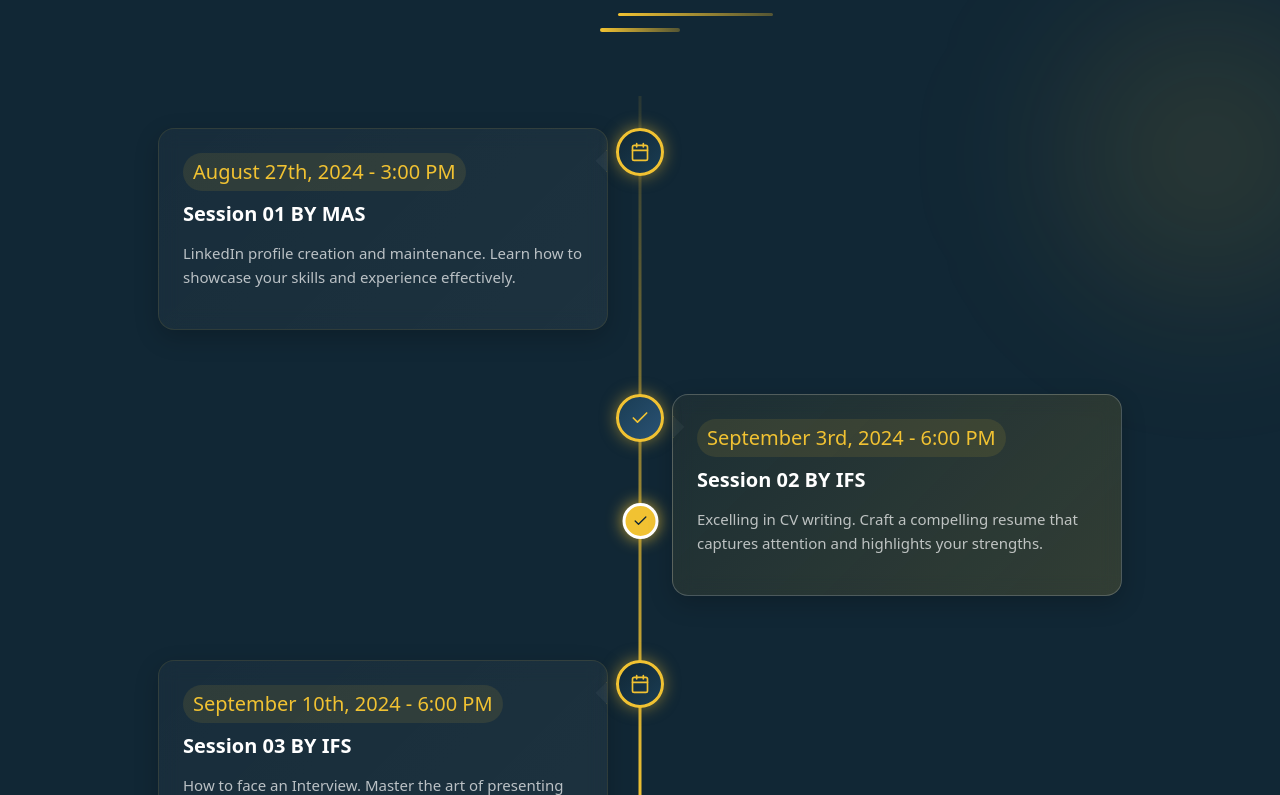
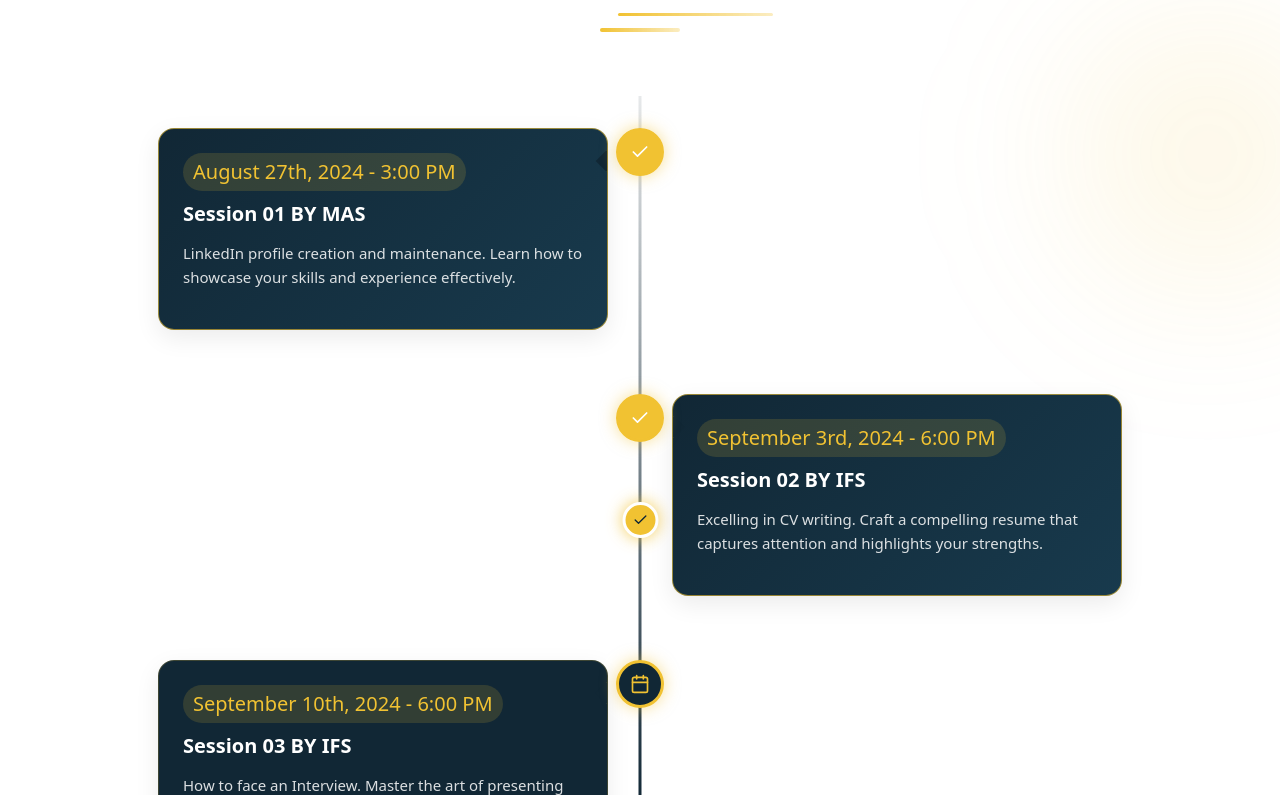
Before and after one commit to NesanduGMS/Rise-Up-Mora, a React (Vite) app: page / in a window 1280 px wide. Shown: the part 1845-2640 px from the top of the page. Built offline with nearby package versions, Linux system fonts and the light colour scheme.

Commit message:
timeline

```diff
--- a/src/components/Timeline.tsx
+++ b/src/components/Timeline.tsx
@@ -70,15 +70,15 @@ const TimelineEvent = ({ date, title, description, index, isCompleted, isActive
       <div className="timeline-connector">
         <div
           ref={dotRef}
-          className={`timeline-dot ${showCheck ? 'completed' : ''}`}
+          className={`timeline-dot ${isCompleted && showCheck ? 'completed' : ''}`}
         >
-          {showCheck ?
+          {isCompleted && showCheck ?
             <Check size={20} className="timeline-icon" /> :
             <Calendar size={20} className="timeline-icon" />
           }
         </div>
       </div>
-      <div className={`timeline-card ${showCheck ? 'completed' : ''}`}>
+      <div className={`timeline-card ${isCompleted && showCheck ? 'completed' : ''}`}>
         <div className="timeline-date">{date}</div>
         <h3 className="timeline-title">{title}</h3>
         <p className="timeline-description">{description}</p>
@@ -95,6 +95,7 @@ const Timeline = () => {
   const [activeEventIndex, setActiveEventIndex] = useState<number>(-1);
   const [isVisible, setIsVisible] = useState<boolean>(false);
   const [progress, setProgress] = useState<number>(0);
+  const [animationTriggered, setAnimationTriggered] = useState<boolean>(false);
 
   const events = [
     {
@@ -140,42 +141,63 @@ const Timeline = () => {
       const rect = timelineRef.current.getBoundingClientRect();
       const triggerPoint = window.innerHeight * 0.8;
 
+      // Check if timeline is in viewport
       const isInViewport = rect.top < triggerPoint;
 
-      if (isInViewport && !isVisible) {
+      if (isInViewport && (!isVisible || !animationTriggered)) {
         setIsVisible(true);
 
+        // Reset progress indicator to top position first
         if (progressIndicatorRef.current) {
           progressIndicatorRef.current.style.top = '0%';
 
+          // Wait a bit before triggering the animation
           setTimeout(() => {
+            if (!animationTriggered) {
+              setAnimationTriggered(true);
+
+              // Calculate the correct final position based on completed events
               if (completedEvents > 0 && events.length > 0) {
                 const eventPositionPercentage = (completedEvents - 0.5) / events.length * 100;
                 progressIndicatorRef.current.style.setProperty('--completed-percent', (eventPositionPercentage / 100).toString());
               } else {
                 progressIndicatorRef.current.style.setProperty('--completed-percent', '0');
               }
+
+              // Add animation class to trigger the slide down effect
               progressIndicatorRef.current.classList.add('animate-slide-down');
+
+              // Start checking active events after a short delay
+              setTimeout(() => {
+                for (let i = 0; i < completedEvents; i++) {
+                  setTimeout(() => {
+                    setActiveEventIndex(i);
+                  }, i * 600); // Stagger the activation of each event
+                }
+              }, 300);
+            }
           }, 300);
         }
       } else if (!isInViewport && isVisible) {
         setIsVisible(false);
+        setAnimationTriggered(false);
         if (progressIndicatorRef.current) {
           progressIndicatorRef.current.classList.remove('animate-slide-down');
         }
+        setActiveEventIndex(-1);
       }
     };
 
-
+    // Check on load/refresh in case the timeline is already visible
     checkVisibility();
 
     window.addEventListener('scroll', checkVisibility);
     return () => window.removeEventListener('scroll', checkVisibility);
-  }, [isVisible, completedEvents, events.length]);
+  }, [isVisible, completedEvents, events.length, animationTriggered]);
 
   useEffect(() => {
     const updateProgressIndicator = () => {
-      if (!timelineRef.current || !progressIndicatorRef.current || !trackRef.current) return;
+      if (!timelineRef.current || !progressIndicatorRef.current || !trackRef.current || animationTriggered) return;
 
       const timelineRect = timelineRef.current.getBoundingClientRect();
       const trackRect = trackRef.current.getBoundingClientRect();
@@ -214,31 +236,23 @@ const Timeline = () => {
 
       // Update the progress state
       setProgress(finalProgress);
-
-      // Set the active event index - THIS IS KEY FOR THE ICON TRANSITIONS
-      // Only trigger icon transitions for events that are both in view AND completed
-      if (currentEventIndex !== activeEventIndex &&
-          currentEventIndex >= 0 &&
-          currentEventIndex < completedEvents) {
-        setActiveEventIndex(currentEventIndex);
-      }
     };
 
-
+    // Only run the scroll-based update if animation hasn't been triggered
+    if (!animationTriggered) {
       updateProgressIndicator();
-
 
       window.addEventListener('scroll', updateProgressIndicator);
       return () => window.removeEventListener('scroll', updateProgressIndicator);
-  }, [completedEvents, activeEventIndex, events.length]);
+    }
+  }, [completedEvents, activeEventIndex, events.length, animationTriggered]);
 
 
   useEffect(() => {
-    if (progressIndicatorRef.current) {
-
+    if (progressIndicatorRef.current && !animationTriggered) {
       progressIndicatorRef.current.style.top = `${progress * 100}%`;
     }
-  }, [progress]);
+  }, [progress, animationTriggered]);
 
 
   const isEventCompleted = (index: number) => {
@@ -285,7 +299,7 @@ const Timeline = () => {
       <style>{`
         .timeline-section {
           padding: 120px 0;
-          background-color: #112735;
+          background-color: #ffffff;
           position: relative;
           overflow: hidden;
         }
@@ -337,7 +351,7 @@ const Timeline = () => {
         .timeline-heading {
           font-size: 36px;
           font-weight: 700;
-          color: #ffffff;
+          color: #112735;
           margin-bottom: 16px;
         }
 
@@ -377,7 +391,7 @@ const Timeline = () => {
           bottom: 0;
           left: 50%;
           width: 3px;
-          background: linear-gradient(to bottom, rgba(241, 194, 50, 0.1), #f1c232, rgba(241, 194, 50, 0.1));
+          background: linear-gradient(to bottom, rgba(17, 39, 53, 0.1), #112735, rgba(17, 39, 53, 0.1));
           transform: translateX(-50%);
         }
 
@@ -455,7 +469,7 @@ const Timeline = () => {
         .timeline-dot {
           width: 48px;
           height: 48px;
-          background: linear-gradient(135deg, #112735, #1a3d54);
+          background: linear-gradient(180deg, #112735, #112735);
           border: 3px solid #f1c232;
           border-radius: 50%;
           display: flex;
@@ -472,7 +486,7 @@ const Timeline = () => {
         }
 
         .timeline-dot.completed {
-          background: linear-gradient(135deg, #1a3d54, #2a5274);
+          background: linear-gradient(135deg, #f1c232, #f1c232);
           border-color: #f1c232;
         }
 
@@ -482,7 +496,7 @@ const Timeline = () => {
         }
 
         .timeline-dot.completed .timeline-icon {
-          color: #f1c232;
+          color: #ffffff;
         }
 
         .icon-transition .timeline-icon {
@@ -509,29 +523,34 @@ const Timeline = () => {
 
         .timeline-card {
           max-width: 450px;
-          background: linear-gradient(135deg, rgba(255, 255, 255, 0.03), rgba(255, 255, 255, 0.05));
-          backdrop-filter: blur(10px);
-          border: 1px solid rgba(241, 194, 50, 0.1);
+          background: #112735;
+          border: 1px solid rgba(241, 194, 50, 0.2);
           border-radius: 16px;
           padding: 24px;
-          box-shadow: 0 8px 24px rgba(0, 0, 0, 0.2);
+          box-shadow: 0 8px 24px rgba(0, 0, 0, 0.08);
           transition: all 0.3s ease;
           position: relative;
           overflow: hidden;
         }
 
         .timeline-card.completed {
-          border: 1px solid rgba(255, 255, 255, 0.2);
-          background: linear-gradient(135deg, rgba(241, 194, 50, 0.05), rgba(241, 194, 50, 0.15));
+          border: 1px solid rgba(241, 194, 50, 0.6);
+          background: linear-gradient(135deg, #112735, #183a4d);
         }
 
         .timeline-card::before {
           content: '';
           position: absolute;
           inset: 0;
-          background: radial-gradient(circle at 0% 0%, rgba(241, 194, 50, 0.15), transparent 70%);
+          background: radial-gradient(circle at 0% 0%, rgba(241, 194, 50, 0.2), transparent 70%);
           opacity: 0;
           transition: opacity 0.5s ease;
+        }
+
+        .timeline-card:hover {
+          transform: translateY(-5px);
+          box-shadow: 0 12px 28px rgba(0, 0, 0, 0.15);
+          border-color: rgba(241, 194, 50, 0.5);
         }
 
         .timeline-card:hover::before {
@@ -546,24 +565,29 @@ const Timeline = () => {
           width: 16px;
           height: 16px;
           transform: rotate(45deg);
-          background: linear-gradient(135deg, rgba(255, 255, 255, 0.03), rgba(255, 255, 255, 0.05));
-          border: 1px solid rgba(241, 194, 50, 0.1);
+          background: #112735;
+          border: 1px solid rgba(241, 194, 50, 0.2);
         }
 
         .timeline-left .timeline-card::after {
           right: -8px;
-          border-right: 1px solid rgba(241, 194, 50, 0.3);
-          border-top: 1px solid rgba(241, 194, 50, 0.3);
+          border-right: 1px solid rgba(241, 194, 50, 0.2);
+          border-top: 1px solid rgba(241, 194, 50, 0.2);
           border-left: 0;
           border-bottom: 0;
         }
 
         .timeline-right .timeline-card::after {
           left: -8px;
-          border-left: 1px solid rgba(241, 194, 50, 0.3);
-          border-bottom: 1px solid rgba(241, 194, 50, 0.3);
+          border-left: 1px solid rgba(241, 194, 50, 0.2);
+          border-bottom: 1px solid rgba(241, 194, 50, 0.2);
           border-right: 0;
           border-top: 0;
+        }
+
+        .timeline-card.completed .timeline-card::after {
+          background: #183a4d;
+          border-color: rgba(241, 194, 50, 0.6);
         }
 
         .timeline-date {
@@ -573,7 +597,7 @@ const Timeline = () => {
           color: #f1c232;
           margin-bottom: 8px;
           padding: 4px 10px;
-          background: rgba(241, 194, 50, 0.1);
+          background: rgba(241, 194, 50, 0.15);
           border-radius: 20px;
         }
 
@@ -587,7 +611,7 @@ const Timeline = () => {
         .timeline-description {
           font-size: 15px;
           line-height: 1.6;
-          color: rgba(255, 255, 255, 0.7);
+          color: rgba(255, 255, 255, 0.85);
           margin-bottom: 16px;
         }
 
@@ -620,7 +644,7 @@ const Timeline = () => {
         .blob-2 {
           width: 350px;
           height: 350px;
-          background: radial-gradient(circle, rgba(17, 39, 53, 0.8) 0%, rgba(17, 39, 53, 0) 70%);
+          background: radial-gradient(circle, rgba(17, 39, 53, 0.08) 0%, rgba(17, 39, 53, 0) 70%);
           bottom: 5%;
           left: -50px;
           animation: float-slow 15s infinite alternate-reverse;
@@ -678,10 +702,11 @@ const Timeline = () => {
           .timeline-left .timeline-card::after,
           .timeline-right .timeline-card::after {
             left: -8px;
-            border-left: 1px solid rgba(241, 194, 50, 0.3);
-            border-bottom: 1px solid rgba(241, 194, 50, 0.3);
+            border-left: 1px solid rgba(241, 194, 50, 0.2);
+            border-bottom: 1px solid rgba(241, 194, 50, 0.2);
             border-right: 0;
             border-top: 0;
+            background: #112735;
           }
 
           .timeline-header {
```
Lines whose indentation alone changed are shown as unchanged.
